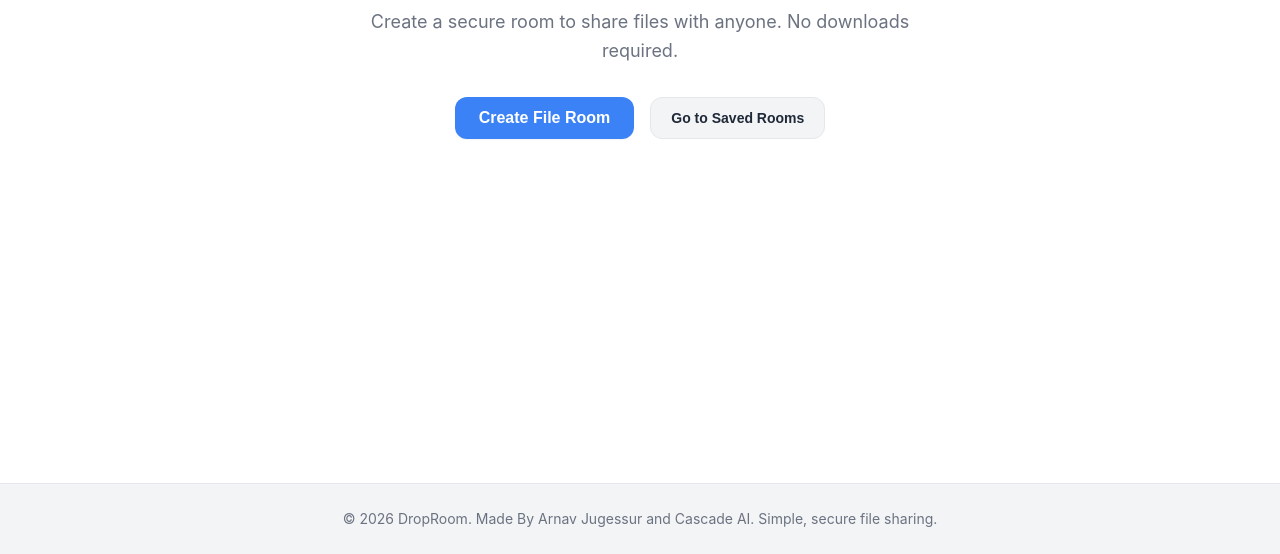
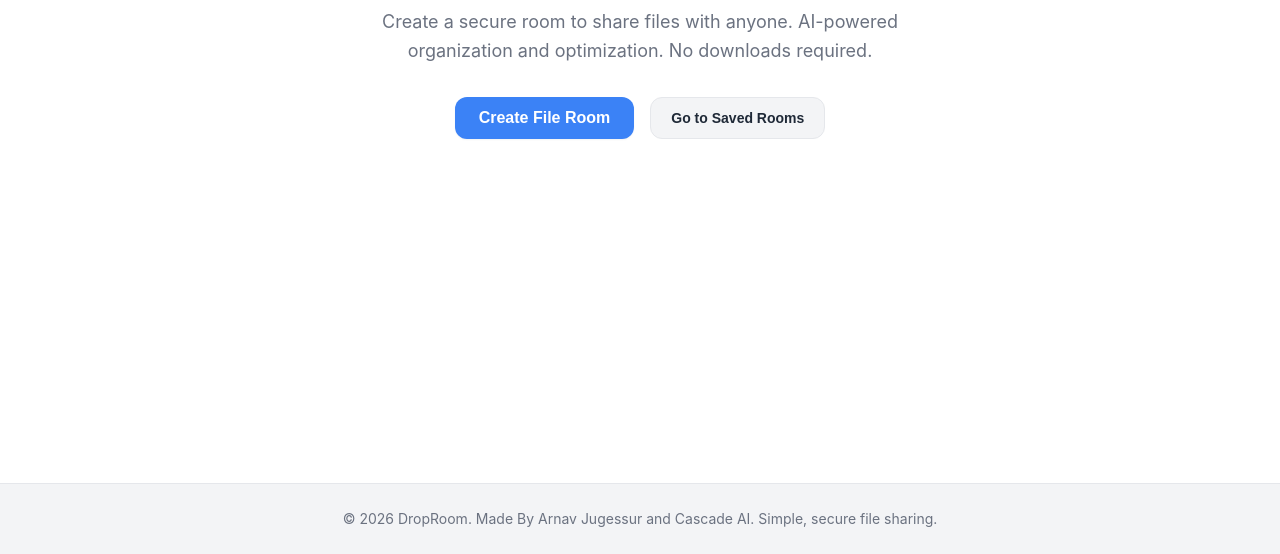
Before and after one commit to Arnsgaming8/DropRoom, a website: page index.html in a window 1280 px wide. Shown: the part 246-800 px from the top of the page. Drawn offline with Linux system fonts and the light colour scheme.

Commit message:
Update index.html

```diff
--- a/index.html
+++ b/index.html
@@ -17,7 +17,7 @@
         <div class="container">
             <div class="hero">
                 <h2 class="hero-title">Share Files Privately</h2>
-                <p class="hero-description">Create a secure room to share files with anyone. No downloads required.</p>
+                <p class="hero-description">Create a secure room to share files with anyone. AI-powered organization and optimization. No downloads required.</p>
 
                 <div class="hero-buttons">
                     <button id="create-room-btn" class="btn-primary">
```
